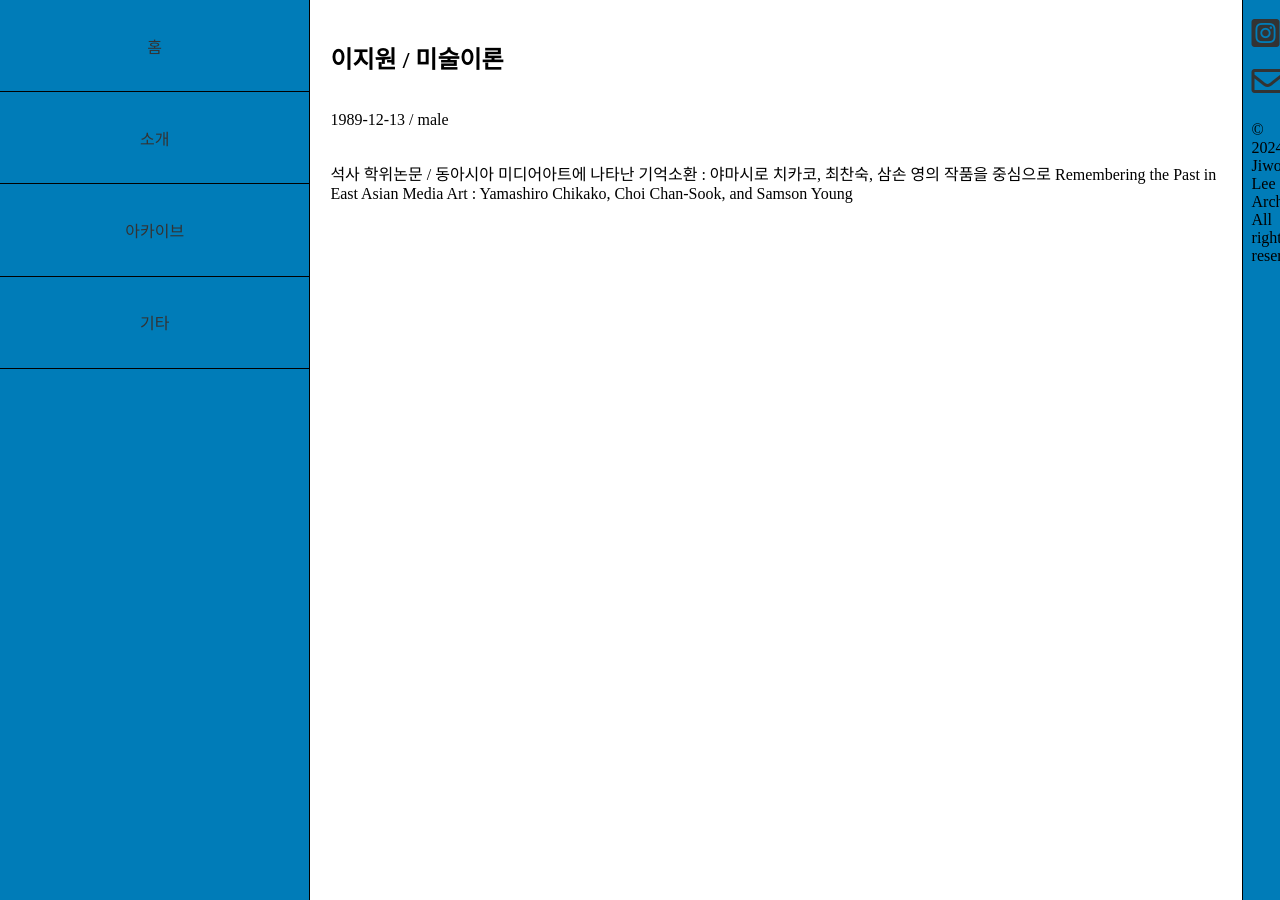
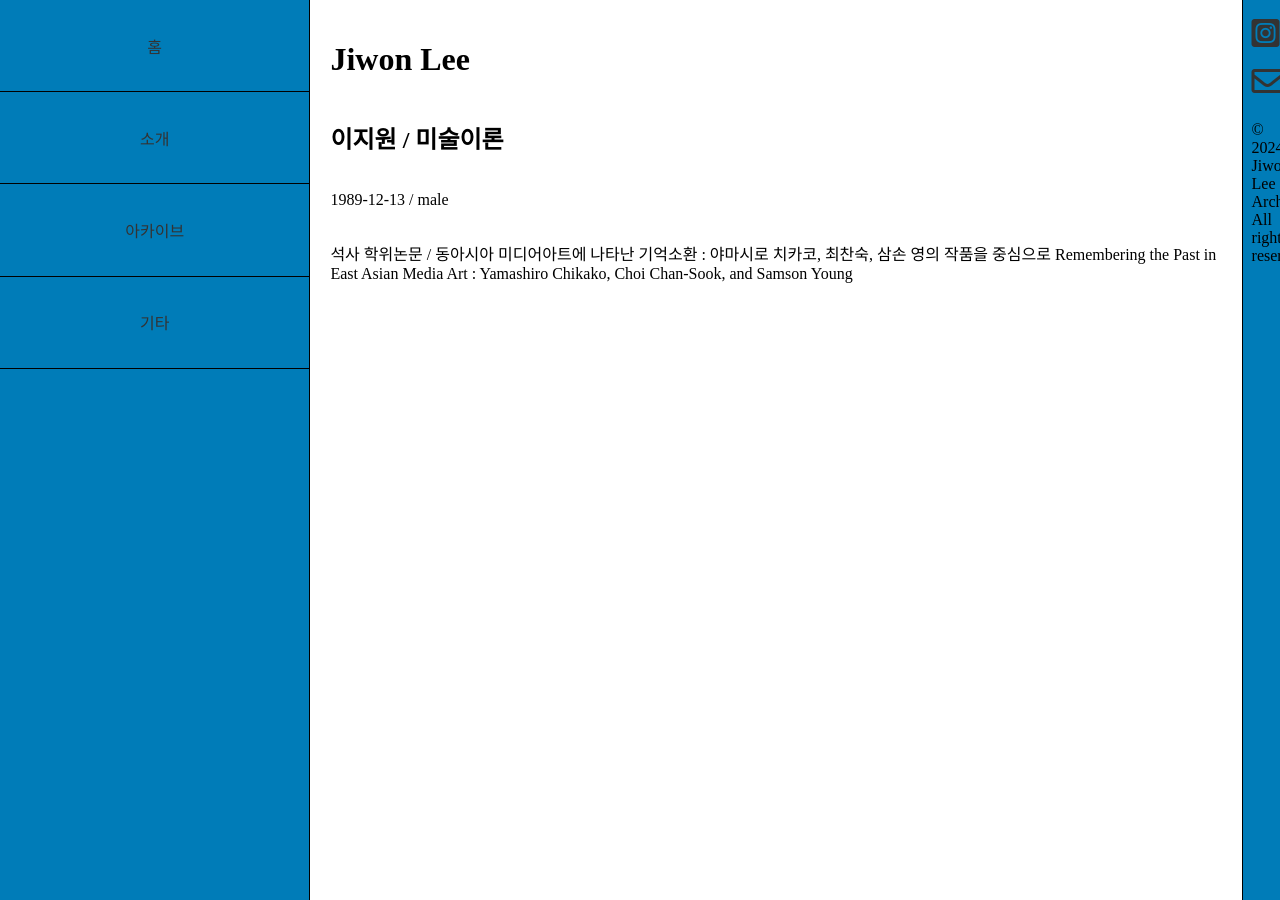
Before and after one commit to LfayeJ/archives, a Jekyll site: the page built from about.md, in a window 1280 px wide. Built offline with Jekyll 4.4.1, drawn with Linux system fonts in a browser that asks for light colours; some web fonts are replaced.

Commit message:
Update header.html

```diff
--- a/_includes/header.html
+++ b/_includes/header.html
@@ -1,4 +1,5 @@
 <header>
+  <a href="{{ site.baseurl }}/"><h1>Jiwon Lee</h1></a>
   <div class="#search-bar">
   </div>
 </header>
```
